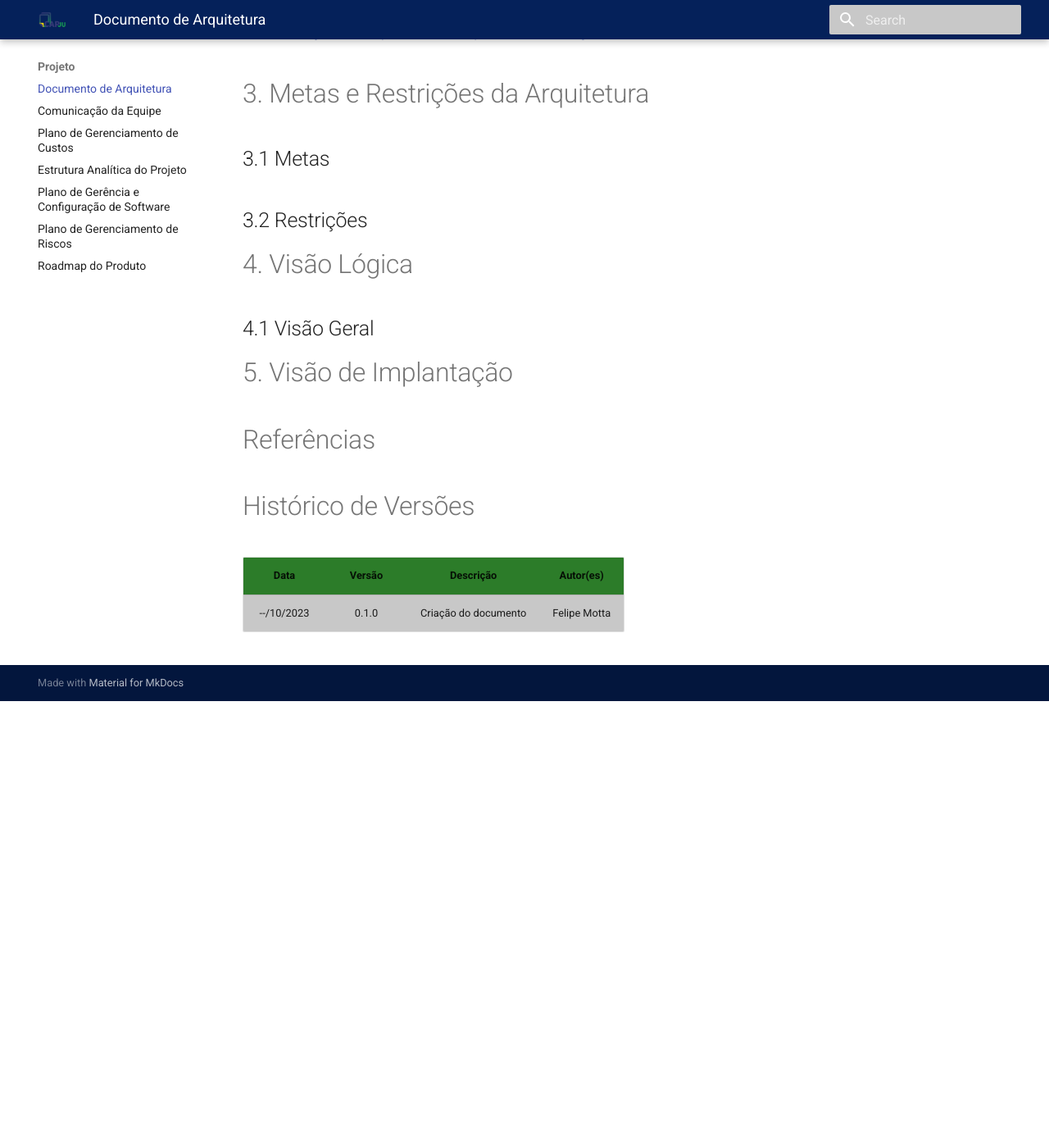
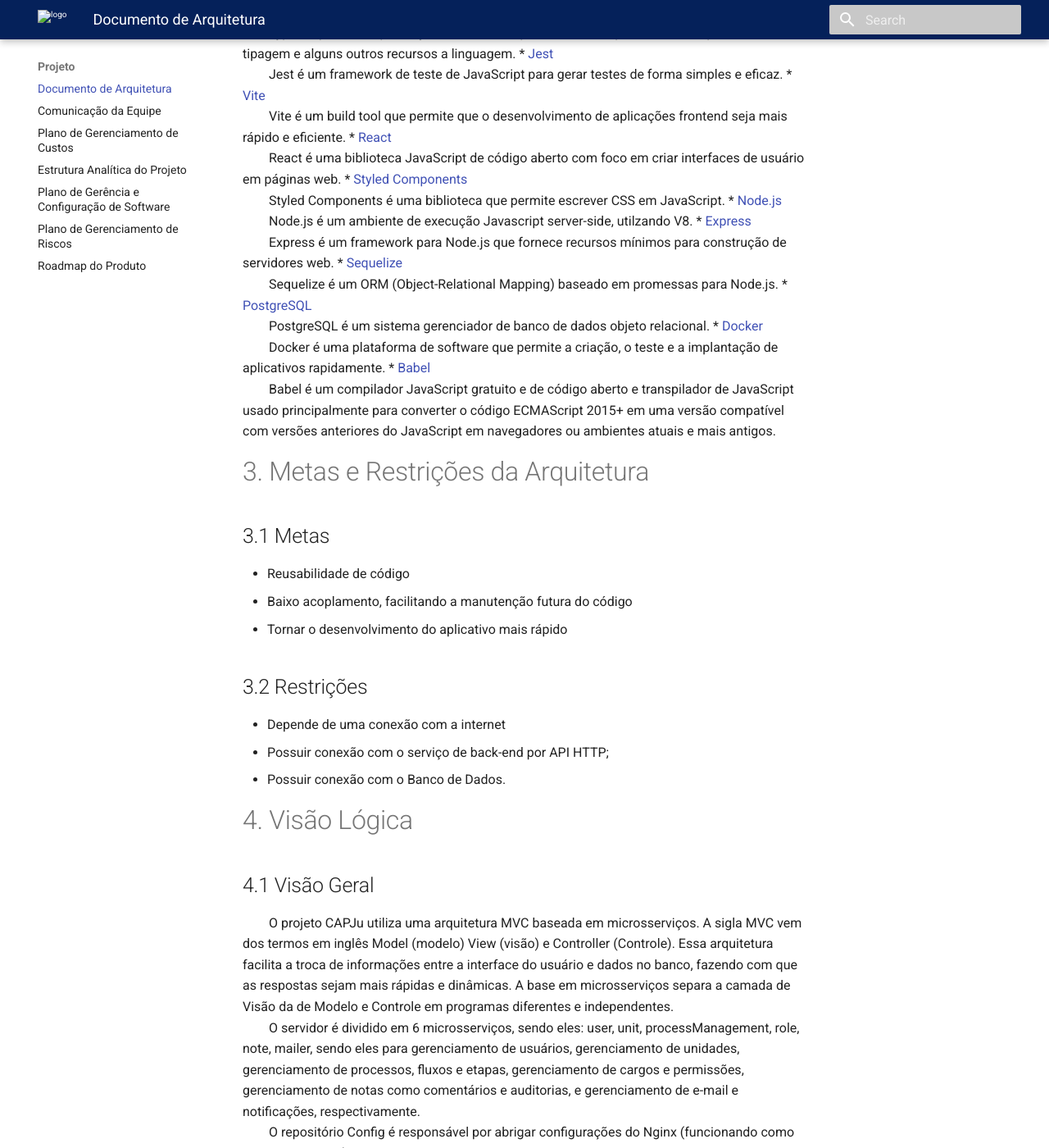
Before and after one commit to fga-eps-mds/2023-2-CAPJu-Doc, an MkDocs documentation site: the page built from docs/projeto/arquitetura.md, in a window 1280 px wide and 1400 px high, scrolled down 1882 px. Shown: the whole window at 82% size. Built offline with MkDocs 1.6.1 and Material for MkDocs 9.7.7, drawn with Linux system fonts in a browser that asks for light colours; before the commit the page ends 2737 px from its top, so only the background shows below that; some of the changed text lies outside the part shown.

Commit message:
Gerando Doc de arquitetura.

```diff
--- a/docs/projeto/arquitetura.md
+++ b/docs/projeto/arquitetura.md
@@ -47,41 +47,68 @@
 
 &emsp;&emsp;A aplicação utilizadas no desenvolvimento tanto quanto no frontend e no bakcend são as seguintes:
 * [Typescript](https://www.typescriptlang.org/)
-&emsp;&emsp;
+<br>
+&emsp;&emsp;TypeScript é um superconjunto de JavaScript desenvolvido pela Microsoft que adiciona tipagem e alguns outros recursos a linguagem.
 * [Jest](https://jestjs.io/)
-&emsp;&emsp;
+<br>
+&emsp;&emsp;Jest é um framework de teste de JavaScript para gerar testes de forma simples e eficaz.
 * [Vite](https://vitejs.dev/)
-&emsp;&emsp;
+<br>
+&emsp;&emsp;Vite é um build tool que permite que o desenvolvimento de aplicações frontend seja mais rápido e eficiente.
 * [React](https://pt-br.reactjs.org/)
-&emsp;&emsp;
-* [Jest](https://jestjs.io/)
-&emsp;&emsp;
+<br>
+&emsp;&emsp;React é uma biblioteca JavaScript de código aberto com foco em criar interfaces de usuário em páginas web.
 * [Styled Components](https://styled-components.com/)
-&emsp;&emsp;
+<br>
+&emsp;&emsp;Styled Components é uma biblioteca que permite escrever CSS em JavaScript.
 * [Node.js](https://nodejs.org/en/)
-&emsp;&emsp;
+<br>
+&emsp;&emsp;Node.js é um ambiente de execução Javascript server-side, utilzando V8.
 * [Express](https://expressjs.com/pt-br/)
-&emsp;&emsp;
+<br>
+&emsp;&emsp;Express é um framework para Node.js que fornece recursos mínimos para construção de servidores web.
 * [Sequelize](https://sequelize.org/)
-&emsp;&emsp;
+<br>
+&emsp;&emsp;Sequelize é um ORM (Object-Relational Mapping) baseado em promessas para Node.js.
 * [PostgreSQL](https://www.postgresql.org/)
-&emsp;&emsp;
+<br>
+&emsp;&emsp;PostgreSQL é um sistema gerenciador de banco de dados objeto relacional.
 * [Docker](https://www.docker.com/)
-&emsp;&emsp;
+<br>
+&emsp;&emsp;Docker é uma plataforma de software que permite a criação, o teste e a implantação de aplicativos rapidamente.
 * [Babel](https://babeljs.io/)
-&emsp;&emsp;
+<br>
+&emsp;&emsp;Babel é um compilador JavaScript gratuito e de código aberto e transpilador de JavaScript usado principalmente para converter o código ECMAScript 2015+ em uma versão compatível com versões anteriores do JavaScript em navegadores ou ambientes atuais e mais antigos.
 
 # 3. Metas e Restrições da Arquitetura
 
 ## 3.1 Metas
 
+* Reusabilidade de código
+* Baixo acoplamento, facilitando a manutenção futura do código
+* Tornar o desenvolvimento do aplicativo mais rápido
+
 ## 3.2 Restrições
+
+* Depende de uma conexão com a internet
+* Possuir conexão com o serviço de back-end por API HTTP;
+* Possuir conexão com o Banco de Dados.
 
 # 4. Visão Lógica
 
 ## 4.1 Visão Geral
 
+&emsp;&emsp;O projeto CAPJu utiliza uma arquitetura MVC baseada em microsserviços. A sigla MVC vem dos termos em inglês Model (modelo) View (visão) e Controller (Controle). Essa arquitetura facilita a troca de informações entre a interface do usuário e dados no banco, fazendo com que as respostas sejam mais rápidas e dinâmicas. A base em microsserviços separa a camada de Visão da de Modelo e Controle em programas diferentes e independentes.
+<br>
+&emsp;&emsp;O servidor é dividido em 6 microsserviços, sendo eles: user, unit, processManagement, role, note, mailer, sendo eles para gerenciamento de usuários, gerenciamento de unidades, gerenciamento de processos, fluxos e etapas, gerenciamento de cargos e permissões, gerenciamento de notas como comentários e auditorias, e gerenciamento de e-mail e notificações, respectivamente.
+<br>
+&emsp;&emsp;O repositório Config é responsável por abrigar configurações do Nginx (funcionando como um proxy reverso) e do Banco de Dados.
+
 # 5. Visão de Implantação
+
+## 5.1 Diagrama de Entidade e Relacionamento
+
+![Diagrama de Entidade e Relacionamento](../produto/assets/Diagrams/Diagram-entity-relation.png)
 
 <!-- Possíveis mais tópicos -->
 
```
Also changed, not shown: other parts of docs/projeto/arquitetura.md (+1 -1 lines), docs/produto/assets/Diagrams/Diagram-entity-relation.png (added), docs/produto/assets/logo.png (renamed from docs/assets/logo.png), docs/produto/assets/members/amanda_mds.jpeg (renamed from docs/assets/members/amanda_mds.jpeg), docs/produto/assets/members/brenda_eps.jpeg (renamed from docs/assets/members/brenda_eps.jpeg), docs/produto/assets/members/bruno_mds.jpeg (renamed from docs/assets/members/bruno_mds.jpeg), docs/produto/assets/members/camila_mds.jpeg (renamed from docs/assets/members/camila_mds.jpeg), docs/produto/assets/members/daniel_mds.jpeg (renamed from docs/assets/members/daniel_mds.jpeg), docs/produto/assets/members/davi_mds.jpeg (renamed from docs/assets/members/davi_mds.jpeg), docs/produto/assets/members/denniel_eps.jpeg (renamed from docs/assets/members/denniel_eps.jpeg), docs/produto/assets/members/felipe_mds.jpeg (renamed from docs/assets/members/felipe_mds.jpeg), docs/produto/assets/members/joao_eps.jpeg (renamed from docs/assets/members/joao_eps.jpeg), docs/produto/assets/members/leo_mds.jpeg (renamed from docs/assets/members/leo_mds.jpeg), docs/produto/assets/members/nicolas_eps.jpeg (renamed from docs/assets/members/nicolas_eps.jpeg), 2 more files, 1 other file.
